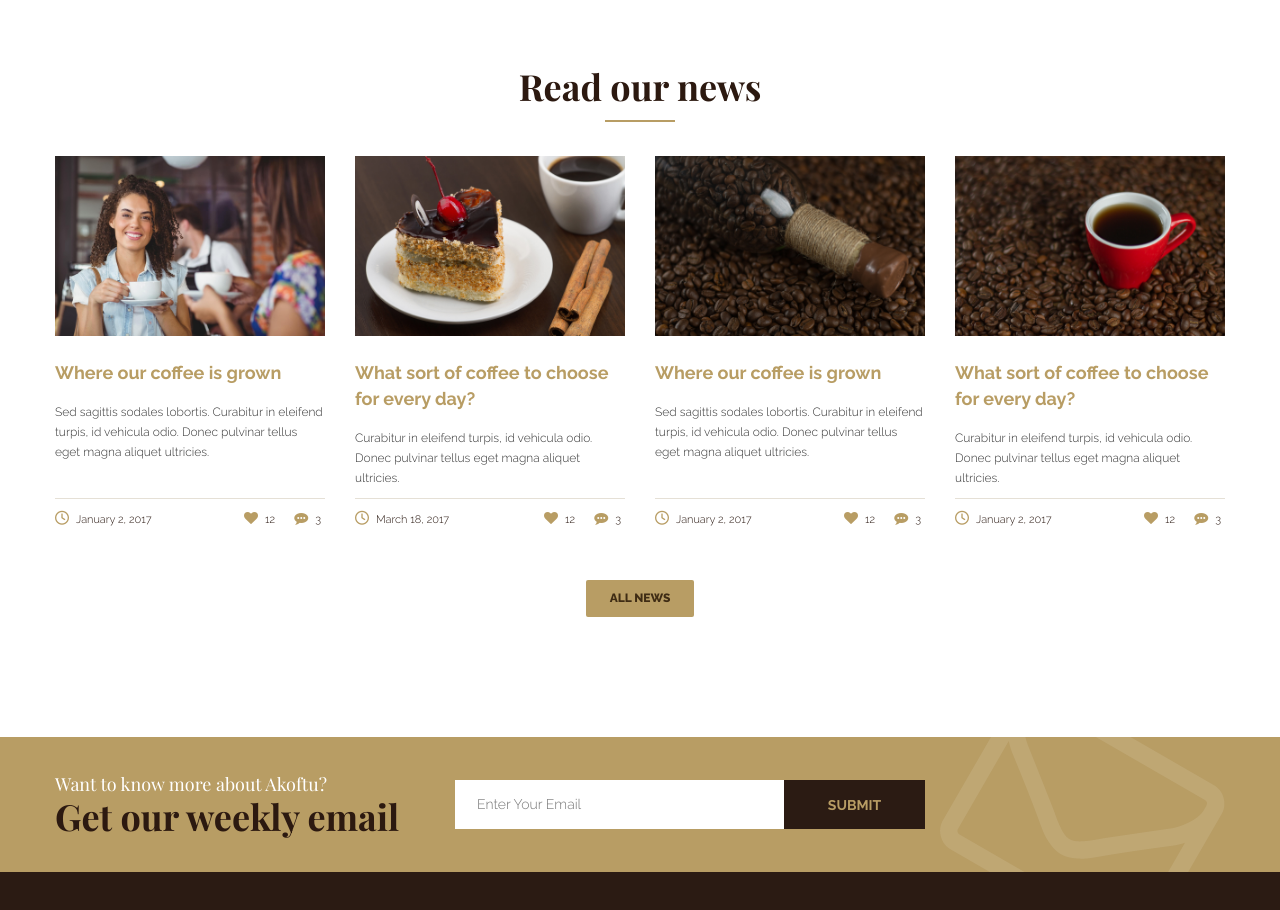
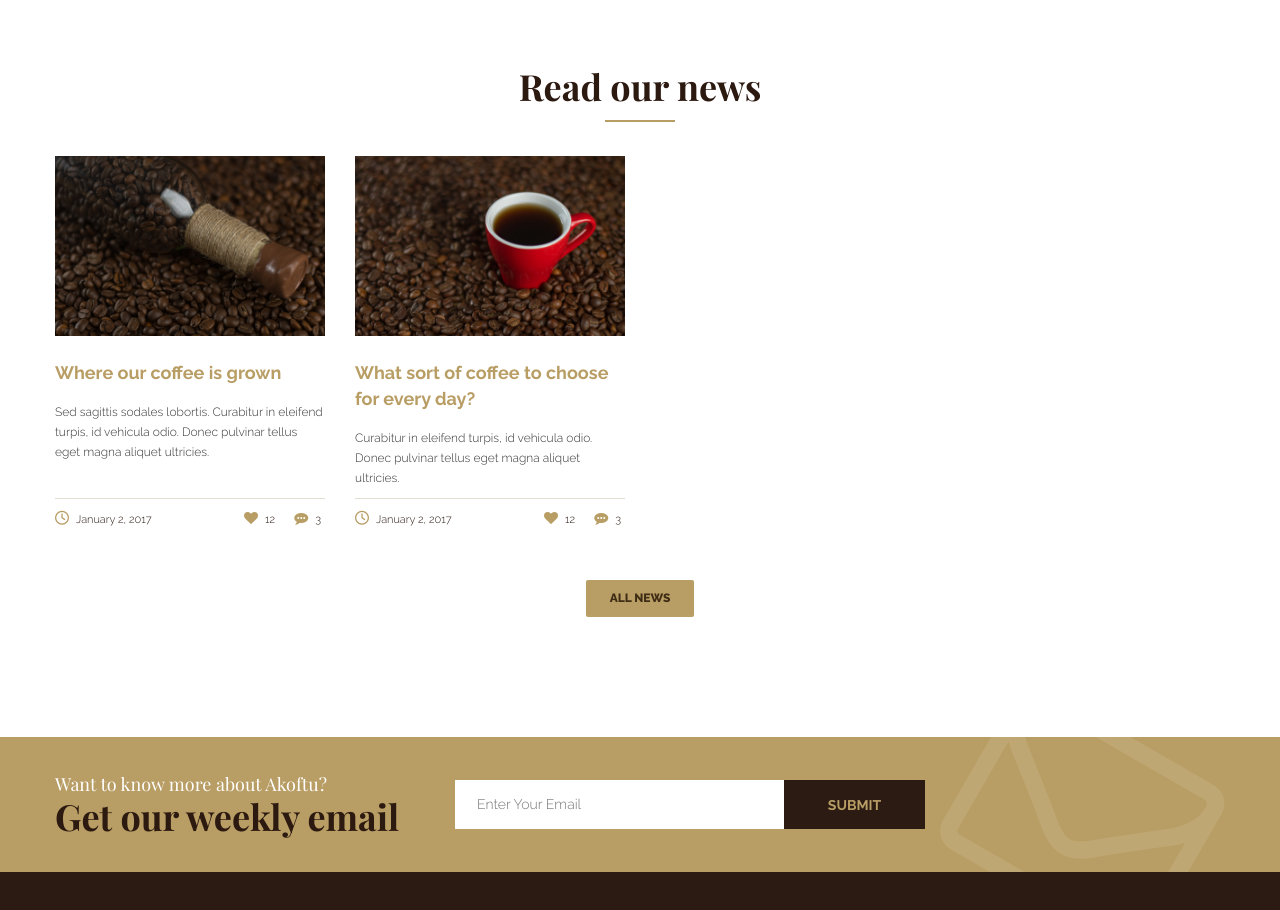
Before and after one commit to Kitila-me/akoftu, a plain HTML site: page index.html in a window 1280 px wide. Shown: the part 4680-5590 px from the top of the page. Drawn offline with nearby package versions, Linux system fonts and the light colour scheme; some packages are replaced by stand-ins of ours; a web font is replaced by a local one.

Commit message:
Update index.html

```diff
--- a/index.html
+++ b/index.html
@@ -643,42 +643,6 @@
 				<div class="col-md-12"><h2>Read our news</h2></div>
 				<div class="col-md-3">
 					<div class="main-blog-item">
-						<div class="img-wrap"><a href="index.html#"><img class="img-responsive" src="images/0.jpg" alt=""></a></div>
-						<div class="info">
-							<a href="index.html#" class="name">Where our coffee is grown</a>
-							<p class="text">Sed sagittis sodales lobortis. Curabitur in eleifend turpis, id vehicula odio. Donec pulvinar tellus eget magna aliquet ultricies. </p>
-						</div>
-						<div class="item-info">
-							<div class="left">
-								<div class="date"><i class="fa fa-clock-o" aria-hidden="true"></i>January 2, 2017</div>
-							</div>
-							<div class="right">
-								<div class="like"><i class="fa fa-heart" aria-hidden="true"></i>12</div>
-								<div class="comm"><i class="fa fa-commenting" aria-hidden="true"></i>3</div>
-							</div>
-						</div>
-					</div>
-				</div>
-				<div class="col-md-3">
-					<div class="main-blog-item">
-						<div class="img-wrap"><a href="index.html#"><img class="img-responsive" src="images/1.jpg" alt=""></a></div>
-						<div class="info">
-							<a href="index.html#" class="name">What sort of coffee to choose for every day?</a>
-							<p class="text">Curabitur in eleifend turpis, id vehicula odio. Donec pulvinar tellus eget magna aliquet ultricies. </p>
-						</div>
-						<div class="item-info">
-							<div class="left">
-								<div class="date"><i class="fa fa-clock-o" aria-hidden="true"></i>March 18, 2017</div>
-							</div>
-							<div class="right">
-								<div class="like"><i class="fa fa-heart" aria-hidden="true"></i>12</div>
-								<div class="comm"><i class="fa fa-commenting" aria-hidden="true"></i>3</div>
-							</div>
-						</div>
-					</div>
-				</div>
-				<div class="col-md-3">
-					<div class="main-blog-item">
 						<div class="img-wrap"><a href="index.html#"><img class="img-responsive" src="images/2.jpg" alt=""></a></div>
 						<div class="info">
 							<a href="index.html#" class="name">Where our coffee is grown</a>
```
